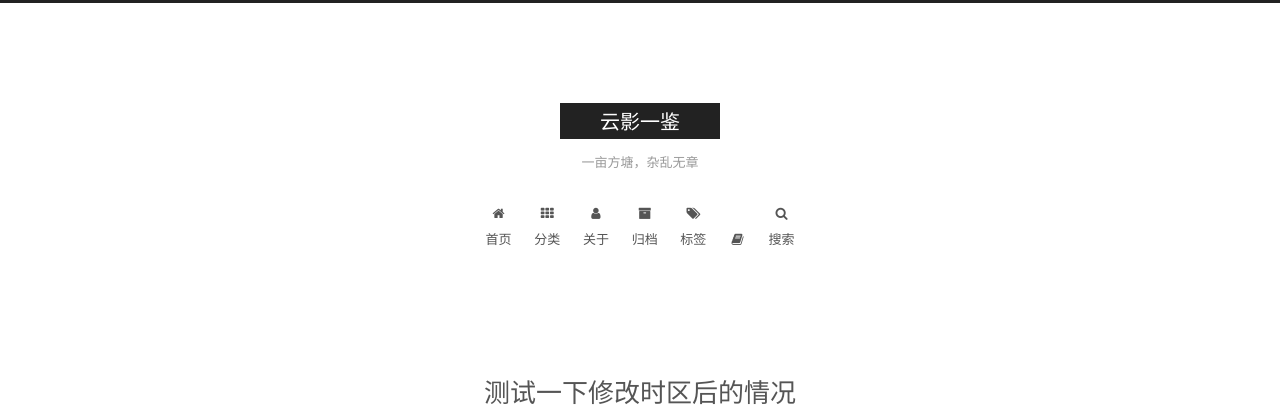
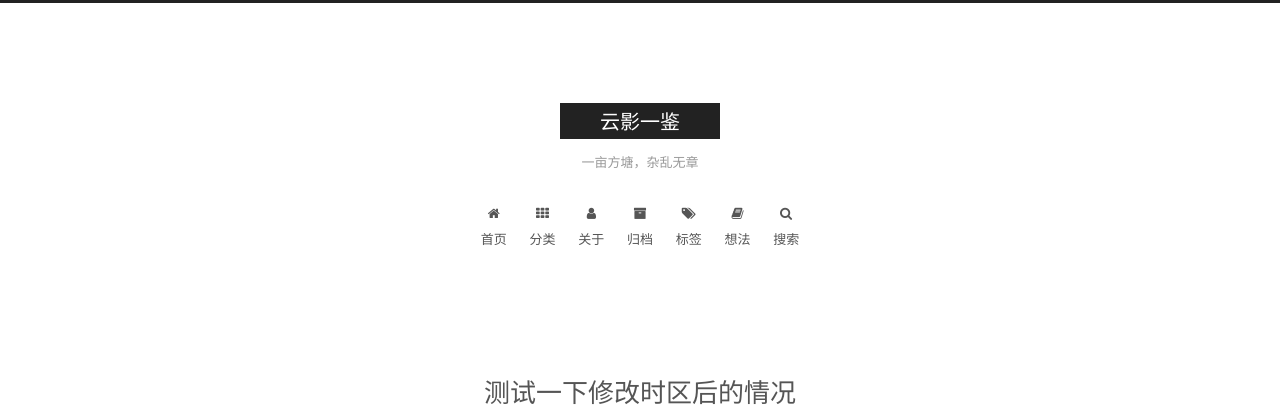
Before and after one commit to Kerwin0766/Kerwin0766.github.io, a Jekyll site: the page built from index.html, in a window 1280 px wide. Shown: the top 406 px of the page. Built offline with Jekyll 4.4.1, drawn with Linux system fonts in a browser that asks for light colours; emoji names are drawn with the system emoji font; the list of posts is cut into pages by our own code; comment, search, counter and statistics services are not loaded.

Commit message:
Update zh-Hans.yml

```diff
--- a/_data/languages/zh-Hans.yml
+++ b/_data/languages/zh-Hans.yml
@@ -18,6 +18,7 @@ menu:
   about: 关于
   search: 搜索
   schedule: 日程表
+  thoughts: 想法
   sitemap: 站点地图
   commonweal: 公益404
 
```
